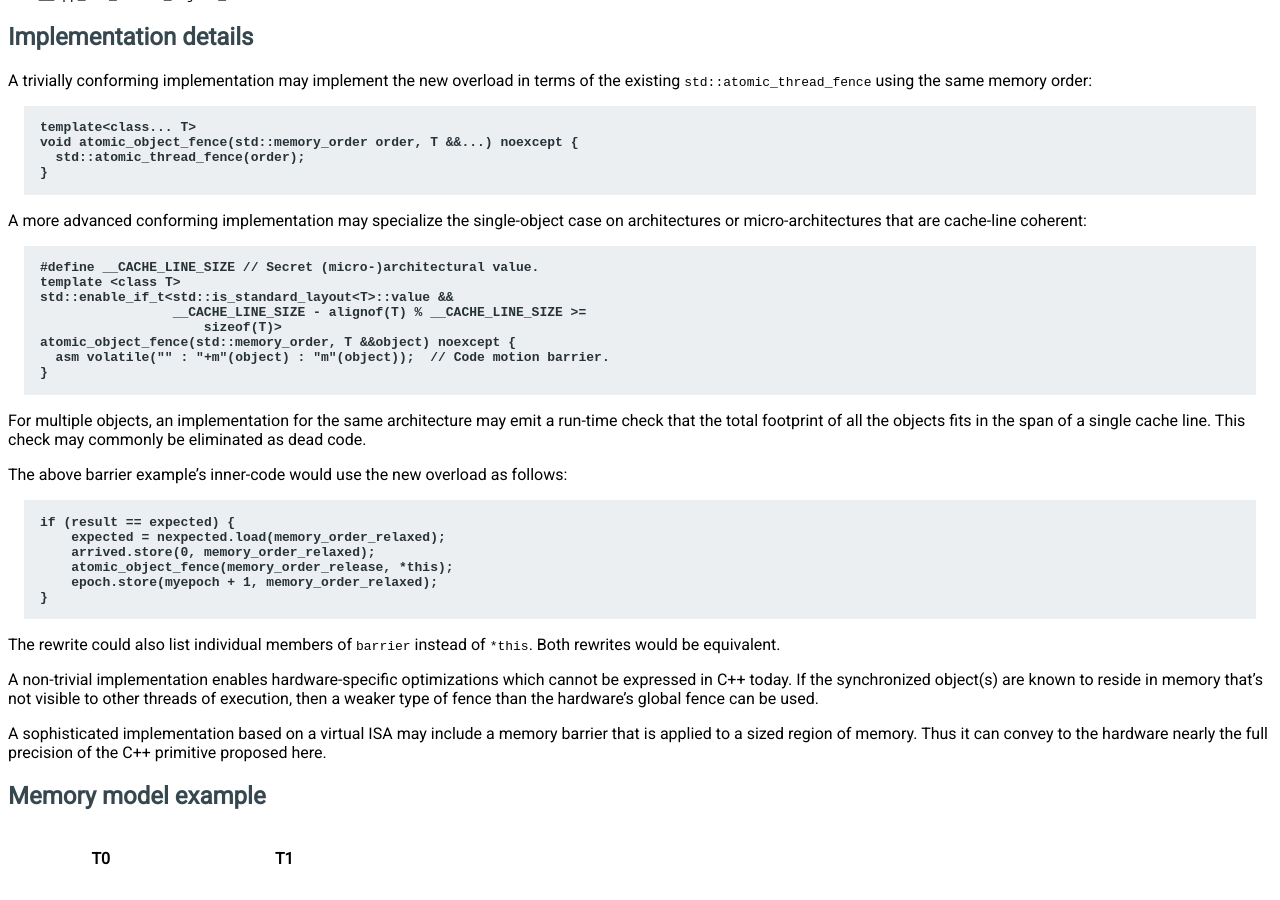
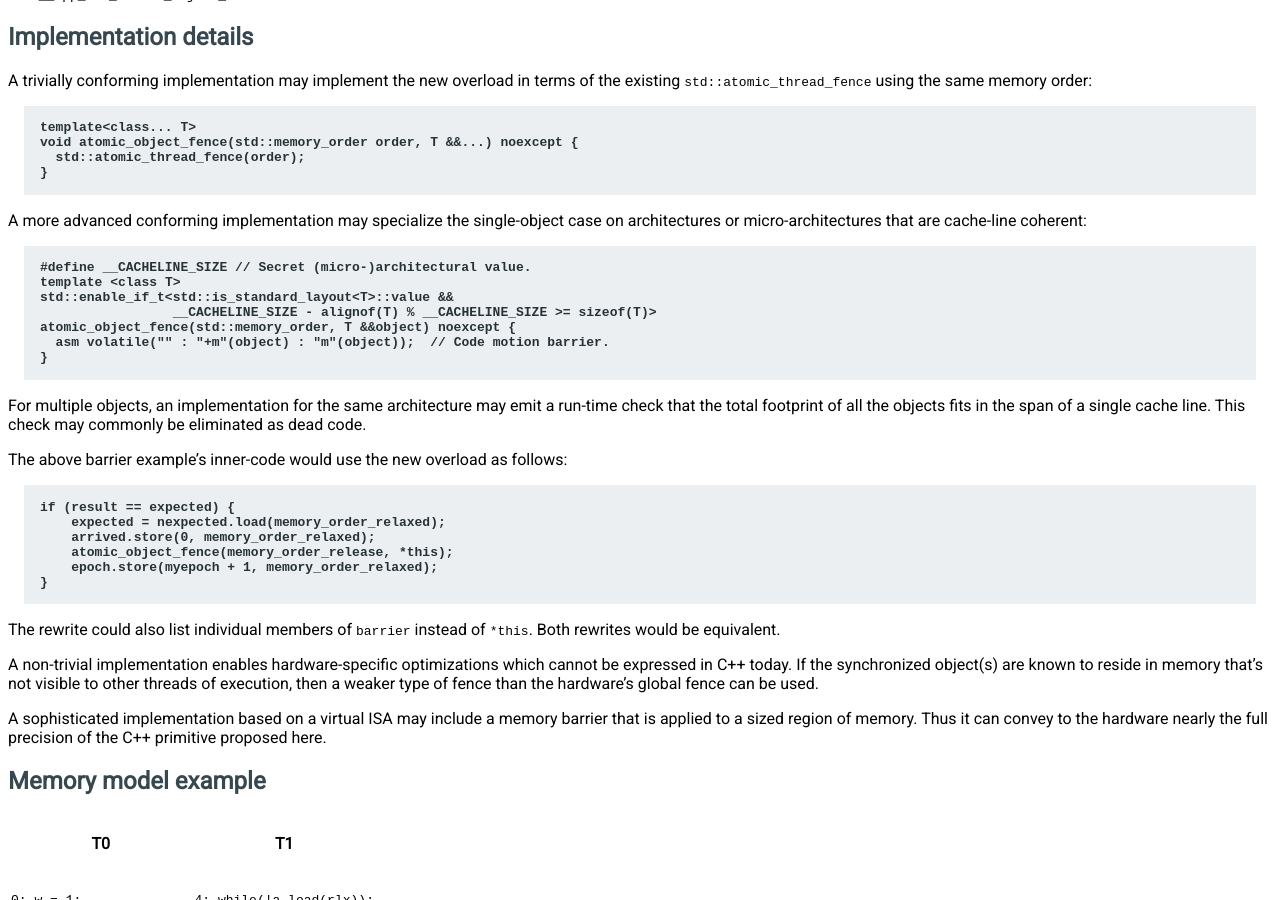
Before and after one commit to jfbastien/papers, a Sphinx documentation site: the page built from source/D4522.rst, in a window 1280 px wide and 900 px high, scrolled down 1632 px. Built offline with Sphinx 7.4.7, drawn with Linux system fonts in a browser that asks for light colours.

Commit message:
s/CACHE_LINE/CACHELINE/ for consistency with D4523

```diff
--- a/source/D4522.rst
+++ b/source/D4522.rst
@@ -123,11 +123,10 @@ on architectures or micro-architectures that are cache-line coherent:
 
 .. code-block:: c++
 
-     #define __CACHE_LINE_SIZE // Secret (micro-)architectural value.
+     #define __CACHELINE_SIZE // Secret (micro-)architectural value.
      template <class T>
      std::enable_if_t<std::is_standard_layout<T>::value &&
-                      __CACHE_LINE_SIZE - alignof(T) % __CACHE_LINE_SIZE >=
-                          sizeof(T)>
+                      __CACHELINE_SIZE - alignof(T) % __CACHELINE_SIZE >= sizeof(T)>
      atomic_object_fence(std::memory_order, T &&object) noexcept {
        asm volatile("" : "+m"(object) : "m"(object));  // Code motion barrier.
      }
```
